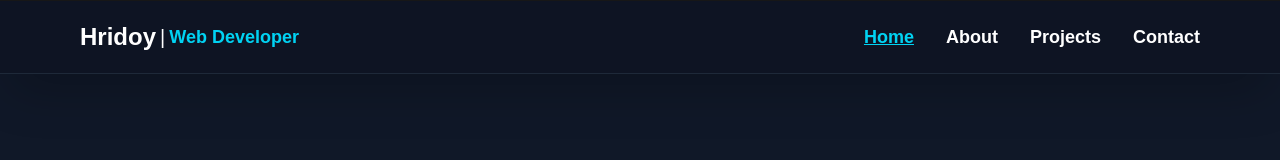
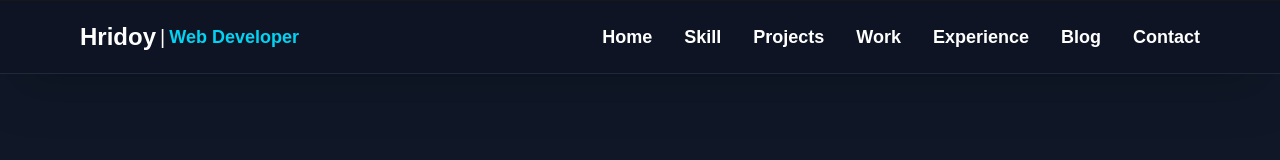
Before and after one commit to hridayroy19/my-next-portfolio, a Next.js app: page / in a window 1280 px wide. Shown: the top 160 px of the page. Built offline with nearby package versions, Linux system fonts and the light colour scheme.

Commit message:
lind add scroll

```diff
--- a/src/app/(WithCommonLayout)/page.tsx
+++ b/src/app/(WithCommonLayout)/page.tsx
@@ -9,13 +9,25 @@ import WorksType from "@/components/home/WorkType";
 const Homepage = () => {
   return (
     <div className="overflow-x-hidden">
+      <div id="home">
       <Hero />
+      </div>
+      <div id="skill">
       <Skills />
+      </div>
+      <div id="projects">
       <Project />
+      </div>
+      <div id="work">
       <WorksType />
+      </div>
+      <div id="experience">
       <Study />
+      </div>
       <Blog/>
+      <div id="contact" >
       <Contact />
+      </div>
     </div>
   );
 };
--- a/src/components/home/Projcet.tsx
+++ b/src/components/home/Projcet.tsx
@@ -17,7 +17,7 @@ export interface IProduct {
 
 const Project = () => {
   const [projectData, setProjectData] = useState<IProduct[]>([]);
-  console.log(projectData);
+  // console.log(projectData);
 
   useEffect(() => {
     fetch("/projcet.json")
--- a/src/components/home/Skills.tsx
+++ b/src/components/home/Skills.tsx
@@ -1,8 +1,8 @@
 "use client";
-
-import Lottie from "react-lottie";
+import dynamic from "next/dynamic";
 import okay from "../../../public/animationIcon/Okey.json";
 import Image from "next/image";
+const Lottie = dynamic(() => import("react-lottie"), { ssr: false });
 
 const techStack = [
   "https://i.ibb.co.com/RRBTN0k/krwhoz9rcovmi2npn8lg.png",
@@ -62,7 +62,7 @@ const Skills = () => {
         </div>
       </div>
 
-      {/* Lottie Animation Section */}
+      {/* Lottie Animation */}
       <div className="flex-1 flex justify-center mt-5 lg:mt-0">
         <div className="w-full max-w-[400px]  lg:max-w-[450px]">
           <Lottie options={defaultOptions} width="100%" height="100%" />
--- a/src/components/home/WorkType.tsx
+++ b/src/components/home/WorkType.tsx
@@ -1,6 +1,7 @@
 "use client";
-import Lottie from "react-lottie";
+import dynamic from "next/dynamic";
 import animation from "../../../public/animationIcon/Computer.json";
+const Lottie = dynamic(() => import("react-lottie"), { ssr: false });
 
 const WorksType = () => {
   const defaultOptions = {
@@ -13,7 +14,7 @@ const WorksType = () => {
   };
 
   const lottieContainerStyle = {
-    transform: "rotate(0deg)", // Counteract the default rotation
+    transform: "rotate(0deg)",
   };
 
   const services = [
@@ -38,8 +39,7 @@ const WorksType = () => {
   ];
 
   return (
-    <div className="  text-white max-w-7xl mx-auto"
-    >
+    <div className="  text-white max-w-7xl mx-auto">
       <h1
         data-aos="fade-up"
         data-aos-duration="2000"
--- a/src/components/shared/navbar/Navbar.tsx
+++ b/src/components/shared/navbar/Navbar.tsx
@@ -9,11 +9,22 @@ const Navbar = () => {
   const pathname = usePathname();
   const [isOpen, setIsOpen] = useState(false);
 
+  const handleScroll = (id: any) => {
+    const section = document.getElementById(id);
+    if (section) {
+      section.scrollIntoView({ behavior: "smooth", block: "start" });
+      setIsOpen(false);
+    }
+  };
+
   const navLinks = [
-    { name: "Home", path: "/" },
-    { name: "About", path: "/about" },
-    { name: "Projects", path: "/projects" },
-    { name: "Contact", path: "/contact" },
+    { name: "Home", id: "home" },
+    { name: "Skill", id: "skill" },
+    { name: "Projects", id: "projects" },
+    { name: "Work", id: "work" },
+    { name: "Experience", id: "experience" },
+    { name: "Blog", id: "blog" },
+    { name: "Contact", id: "contact" },
   ];
 
   return (
@@ -31,19 +42,19 @@ const Navbar = () => {
       <ul className="hidden lg:flex space-x-8">
 {navLinks.map((link) => (
   <li key={link.name}>
-            <Link
-              href={link.path}
+    <button
+      onClick={() => handleScroll(link.id)}
       className={`text-lg font-semibold ${
-                pathname === link.path
+        pathname === "/" && link.id !== "/" && pathname === link.path
           ? "text-cyan-400 underline"
           : "text-white hover:text-cyan-400"
       }`}
-              aria-current={pathname === link.path ? "page" : undefined}
     >
       {link.name}
-            </Link>
+    </button>
   </li>
 ))}
+
       </ul>
 
       {/* Mobile Icon */}
```
Lines whose indentation alone changed are shown as unchanged.
